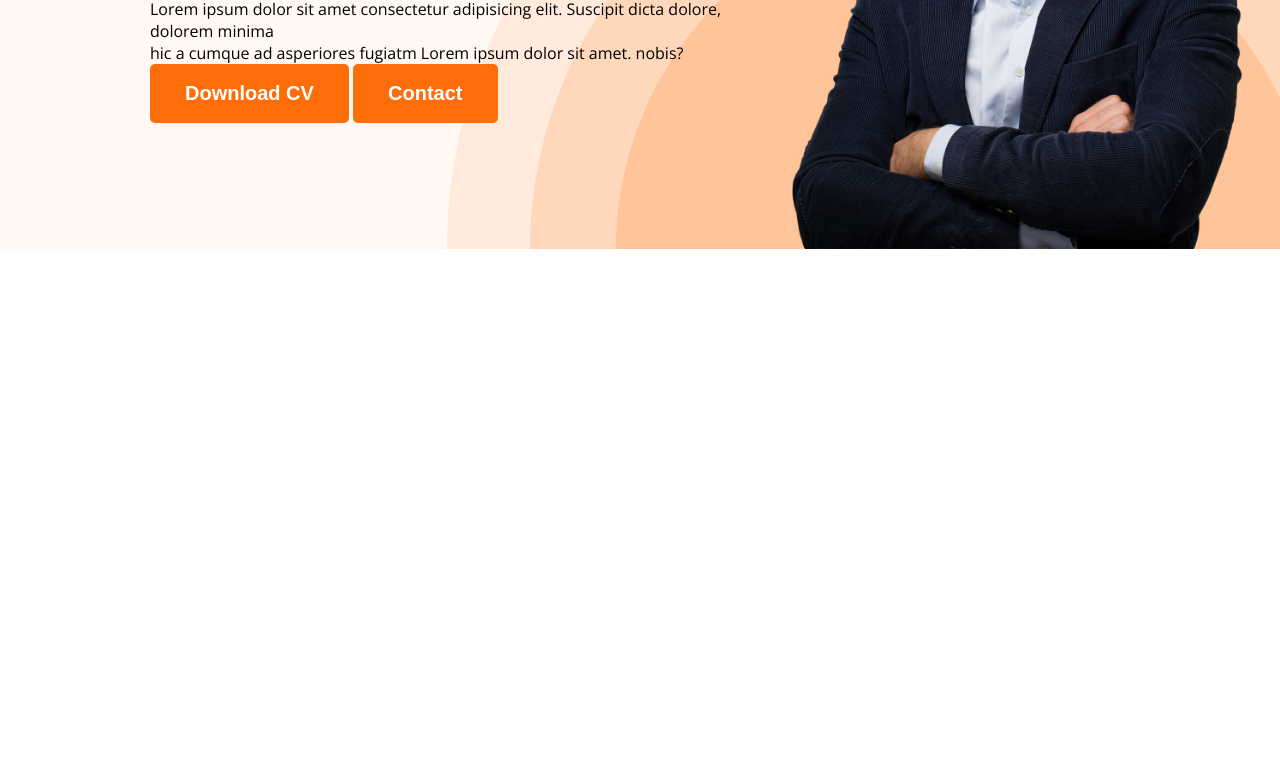
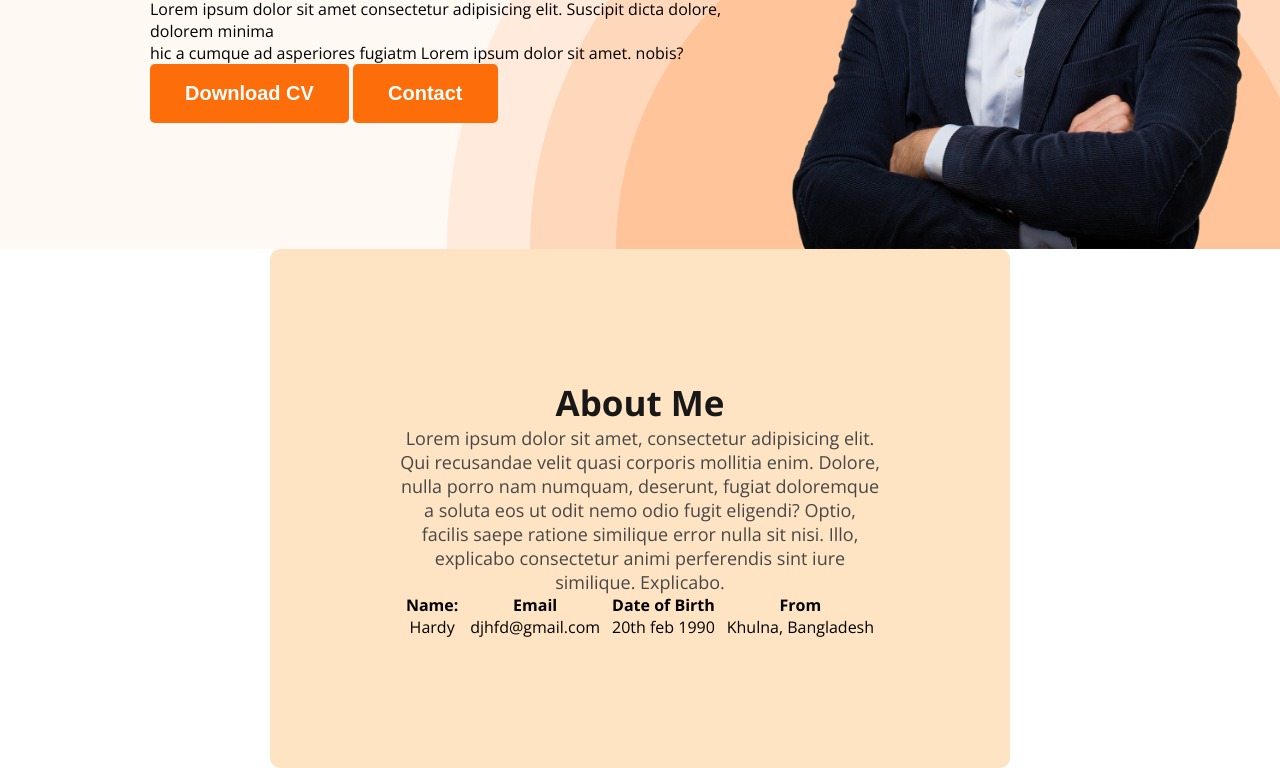
Before and after one commit to bymshihab/web-dev-portfolio, a plain HTML site: page index.html in a window 1280 px wide. Shown: the part 421-1189 px from the top of the page. Before the commit the page ends 800 px from the top, so only its background shows below. Drawn offline with nearby package versions, Linux system fonts and the light colour scheme.

Commit message:
about section finished

```diff
--- a/index.html
+++ b/index.html
@@ -44,7 +44,36 @@
 
       </div>
     </header>
-    <main></main>
+    <main>
+
+      <div class="about">
+        <h3 class="section-title">About Me</h3>
+        <p class="section-description">Lorem ipsum dolor sit amet, consectetur adipisicing elit. Qui recusandae velit quasi corporis mollitia enim. Dolore, nulla porro nam numquam, deserunt, fugiat doloremque a soluta eos ut odit nemo odio fugit eligendi? Optio, facilis saepe ratione similique error nulla sit nisi. Illo, explicabo consectetur animi perferendis sint iure similique. Explicabo.</p>
+
+        <div class="about-info-container">
+          <div class="about-info">
+            <h4 class="info-title">Name:</h4>
+            <p class="info-description">Hardy</p>
+          </div>
+          <div class="about-info">
+            <h4 class="info-title">Email</h4>
+            <p class="info-description">djhfd@gmail.com</p>
+          </div>
+          <div class="about-info">
+            <h4 class="info-title">Date of Birth</h4>
+            <p class="info-description">20th feb 1990</p>
+          </div>
+          <div class="about-info">
+            <h4 class="info-title">From</h4>
+            <p class="info-description"> Khulna, Bangladesh</p>
+          </div>
+        </div>
+      </div>
+
+
+
+
+    </main>
     <footer></footer>
   </body>
 </html>
--- a/style.css
+++ b/style.css
@@ -21,6 +21,17 @@ body {
   font-size: 20px;
   font-weight: 700;
   padding: 18px 35px;
+}
+.section-title{
+  color:#181818;
+  text-align: center;
+ font-weight: 700;
+  font-size: 35px;
+}
+.section-description{
+  color: #474747;
+  text-align: center;
+  font-size: 18px;
 }
 
 /* nav related styles */
@@ -90,3 +101,32 @@ nav li a {
 .banner-content{
     max-height: 500px;
 }
+
+/* main section */
+main{
+  max-width: 1140px;
+  /* display: flex;
+  justify-content: center; */
+  margin: 0 auto;
+
+}
+
+/* about section */
+
+.about{
+  padding: 130px;
+  border-radius: 10px;
+  background-color: bisque;
+  justify-content: center;
+  margin: 0 200px;
+  /* margin: 130px 200px ; */
+
+}
+
+.about-info-container{
+  display: flex;
+  justify-content: space-around;
+}
+.about-info{
+  text-align: center;
+}
```
